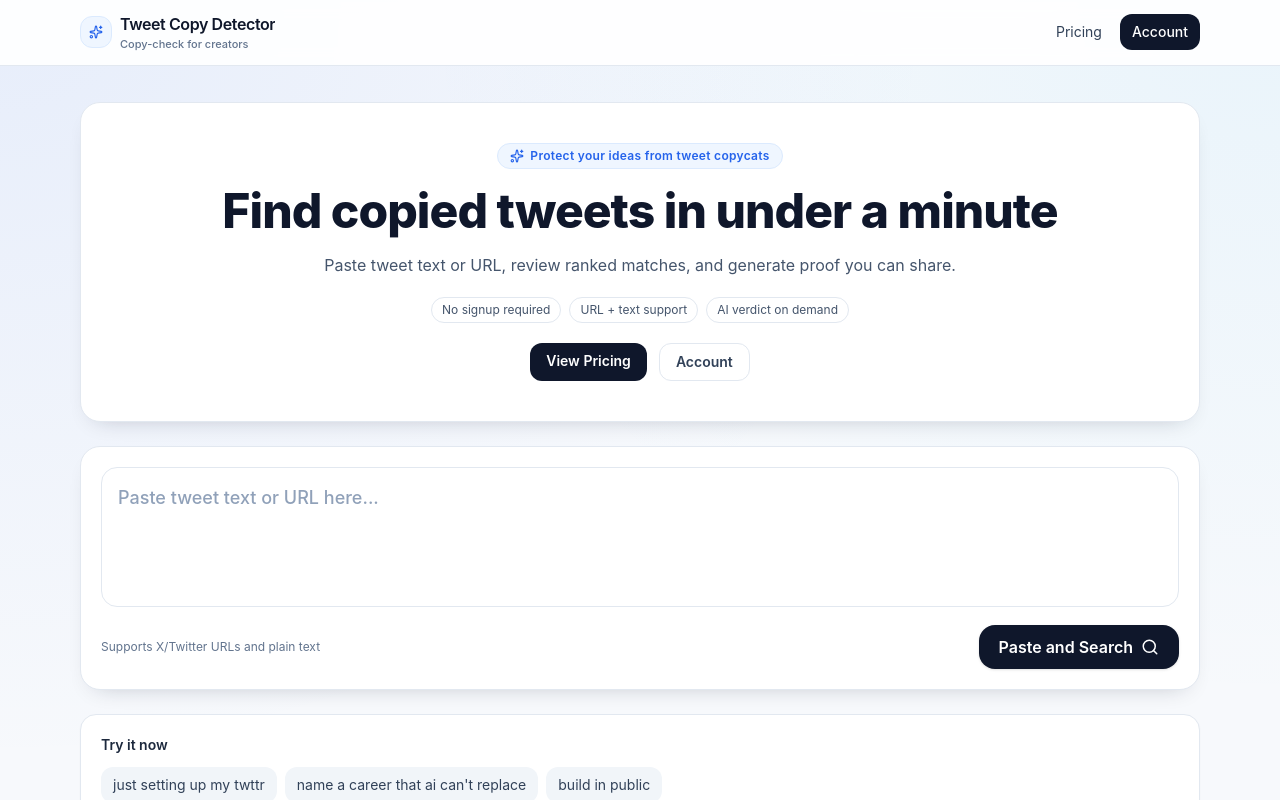
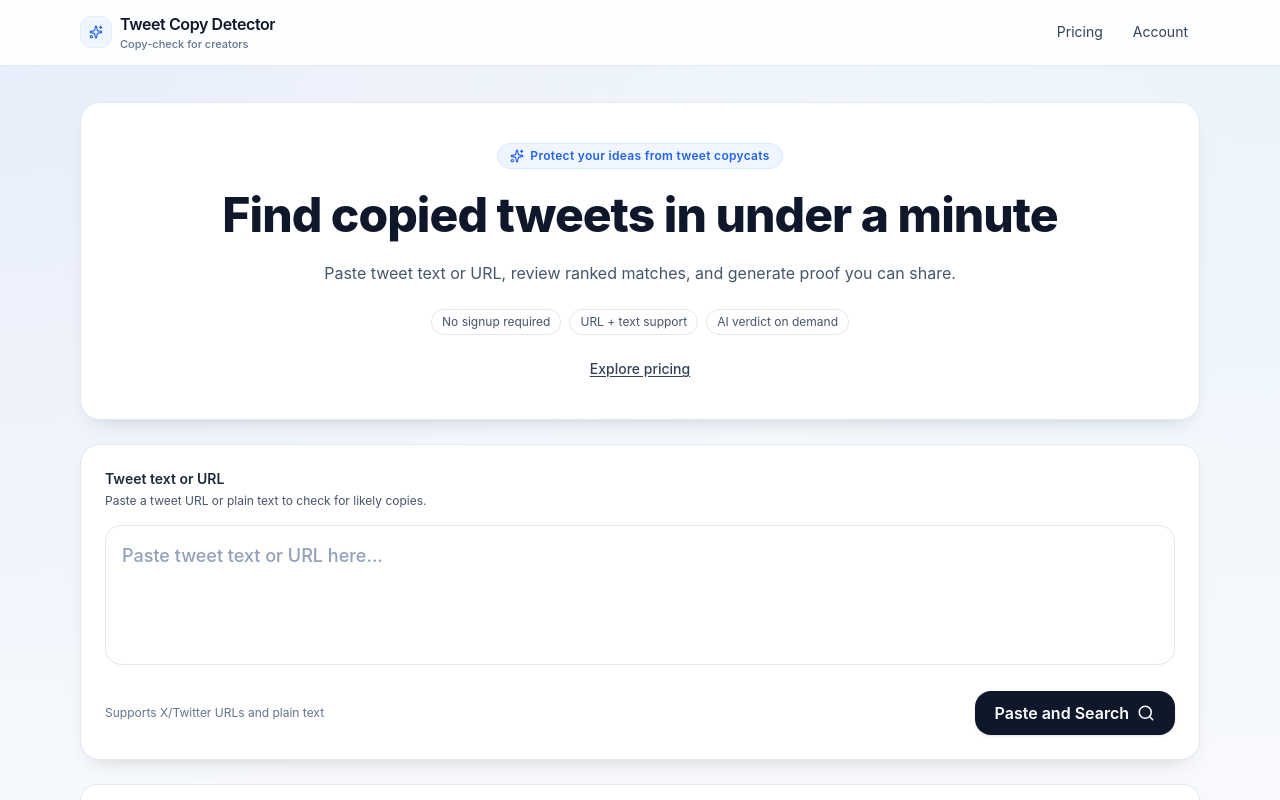
Before and after one commit to Rishet11/TraceX, a Next.js app: page / in a window 1280 px wide. Shown: the top 800 px of the page. Built offline with nearby package versions, Linux system fonts and the light colour scheme.

Commit message:
feat(ui): improve clarity hierarchy and spacing density

```diff
--- a/app/globals.css
+++ b/app/globals.css
@@ -26,6 +26,11 @@
   --radius-xl: 1rem;
   --radius-2xl: 1.25rem;
   --section-space: 2.25rem;
+  --space-2: 0.5rem;
+  --space-3: 0.75rem;
+  --space-4: 1rem;
+  --space-5: 1.25rem;
+  --space-6: 1.5rem;
   --font-sans-stack: "Inter", "Segoe UI", -apple-system, BlinkMacSystemFont, "Helvetica Neue", Arial, sans-serif;
   --font-mono-stack: "SFMono-Regular", Menlo, Monaco, Consolas, "Liberation Mono", "Courier New", monospace;
 }
--- a/app/page.js
+++ b/app/page.js
@@ -49,6 +49,7 @@ export default function Home() {
   const [similarityThreshold, setSimilarityThreshold] = useState(80);
   const [hideRetweets, setHideRetweets] = useState(false);
   const [sortBy, setSortBy] = useState('date');
+  const [showFiltersMobile, setShowFiltersMobile] = useState(false);
   const [loadingStep, setLoadingStep] = useState(0);
 
   useEffect(() => {
@@ -253,14 +254,15 @@ export default function Home() {
     setSearchStatus('idle');
     setSearchMeta(null);
     setShareWarning('');
+    setShowFiltersMobile(false);
   };
 
   return (
     <div className="min-h-screen flex flex-col">
       <AppHeader />
       <main className="flex-1 page-section">
-        <div className="app-container space-y-6">
-          <section className="surface-elevated px-6 py-8 md:p-10 text-center space-y-4">
+        <div className="app-container space-y-5 md:space-y-6">
+          <section className="surface-elevated px-5 py-7 md:p-10 text-center space-y-5">
             <div className="inline-flex items-center rounded-full bg-[var(--brand-50)] border border-[var(--brand-100)] px-3 py-1 text-xs font-semibold text-[var(--brand-600)] tracking-wide gap-1.5">
               <Sparkles size={14} />
               Protect your ideas from tweet copycats
@@ -285,15 +287,9 @@ export default function Home() {
             <div className="flex justify-center gap-3 text-sm pt-1">
               <Link
                 href="/pricing"
-                className="px-4 py-2 rounded-lg bg-slate-900 text-white font-semibold hover:bg-black transition-colors"
+                className="text-slate-700 hover:text-slate-900 underline underline-offset-2 font-medium"
               >
-                View Pricing
-              </Link>
-              <Link
-                href="/account"
-                className="px-4 py-2 rounded-lg bg-white border border-slate-200 text-slate-700 font-semibold hover:bg-slate-50 transition-colors"
-              >
-                Account
+                Explore pricing
               </Link>
             </div>
           </section>
@@ -302,7 +298,7 @@ export default function Home() {
 
           {searchStatus === 'idle' && (
             <>
-              <section className="surface-card p-4 md:p-5 space-y-3">
+              <section className="surface-card p-4 md:p-5 space-y-4">
                 <div className="text-sm font-semibold text-slate-800">Try it now</div>
                 <div className="flex flex-wrap gap-2">
                   {QUICK_EXAMPLES.map((example) => (
@@ -317,7 +313,7 @@ export default function Home() {
                 </div>
               </section>
 
-              <section className="grid grid-cols-1 md:grid-cols-3 gap-3">
+              <section className="grid grid-cols-1 md:grid-cols-3 gap-4">
                 <div className="surface-card p-4">
                   <div className="text-sm font-semibold text-slate-900 mb-1">
                     1. Paste tweet text or URL
@@ -341,7 +337,7 @@ export default function Home() {
           )}
 
           {searchStatus !== 'idle' && (
-            <section className="space-y-6">
+            <section className="space-y-5 md:space-y-6">
               {(searchStatus === 'success' || searchStatus === 'error') && query && (
                 <div className="surface-card px-4 py-3 text-sm flex flex-col md:flex-row md:items-center md:justify-between gap-2">
                   <div className="text-gray-700">
@@ -395,7 +391,7 @@ export default function Home() {
 
               {searchStatus === 'success' && results.length > 0 && (
                 <>
-                  <div className="surface-card p-4 space-y-4 sticky top-20 z-10">
+                  <div className="surface-card p-3.5 md:p-4 space-y-3 md:space-y-4 sticky top-20 z-10">
                     <div className="flex flex-col md:flex-row md:items-center md:justify-between gap-3">
                       <div className="flex items-center gap-2 text-sm">
                         <span className="inline-flex items-center px-2.5 py-1 rounded-full bg-slate-100 text-slate-700 font-semibold">
@@ -405,10 +401,20 @@ export default function Home() {
                           {totalMatches} total
                         </span>
                       </div>
-                      {sourceSummary && <div className="text-xs text-gray-500">{sourceSummary}</div>}
+                      {sourceSummary && <div className="text-xs text-slate-600">{sourceSummary}</div>}
                     </div>
-                    <div className="flex flex-col xl:flex-row xl:items-center xl:justify-between gap-4">
-                      <div className="grid grid-cols-1 sm:grid-cols-2 xl:flex gap-3 w-full xl:w-auto">
+                    <div className="flex flex-col xl:flex-row xl:items-center xl:justify-between gap-3 md:gap-4">
+                      <button
+                        type="button"
+                        onClick={() => setShowFiltersMobile((prev) => !prev)}
+                        className="inline-flex md:hidden items-center justify-center px-3 py-2 rounded-lg border border-slate-200 bg-white text-slate-700 text-sm font-medium"
+                      >
+                        {showFiltersMobile ? 'Hide filters' : 'Show filters'}
+                      </button>
+
+                      <div
+                        className={`${showFiltersMobile ? 'grid' : 'hidden'} md:grid grid-cols-1 sm:grid-cols-2 xl:flex gap-2.5 md:gap-3 w-full xl:w-auto`}
+                      >
                         <div className="flex items-center gap-2 bg-slate-50 rounded-lg border border-slate-200 px-3 py-2">
                           <Filter size={18} className="text-gray-500" />
                           <span className="text-sm font-medium text-gray-700 whitespace-nowrap">
@@ -453,10 +459,10 @@ export default function Home() {
                         </div>
                       </div>
 
-                      <div className="flex flex-col sm:flex-row gap-2 items-stretch sm:items-center">
+                      <div className="flex flex-col sm:flex-row gap-2 items-stretch sm:items-center sm:justify-end">
                         <button
                           onClick={generateShareUrl}
-                          className="flex items-center justify-center gap-2 px-4 py-2 bg-blue-100 text-blue-700 rounded-lg hover:bg-blue-200 transition-colors font-medium text-sm"
+                          className="flex items-center justify-center gap-2 px-4 py-2 bg-slate-900 text-white rounded-lg hover:bg-black transition-colors font-medium text-sm"
                         >
                           <Share2 size={16} /> Share Results
                         </button>
@@ -477,7 +483,7 @@ export default function Home() {
                     )}
                   </div>
 
-                  <div className="space-y-4">
+                  <div className="space-y-3 md:space-y-4">
                     {showDebugPanel && (
                       <div className="text-xs bg-slate-50 border border-slate-200 text-slate-600 rounded-lg p-3">
                         <div className="font-semibold text-slate-700 mb-1">Debug Diagnostics</div>
@@ -530,7 +536,7 @@ export default function Home() {
                           );
                         })}
 
-                        <div className="surface-card p-4 text-sm text-slate-700 flex flex-col md:flex-row md:items-center md:justify-between gap-3">
+                        <div className="surface-card p-4 md:p-5 text-sm text-slate-700 flex flex-col md:flex-row md:items-center md:justify-between gap-3">
                           <div>
                             Need unlimited checks and priority reliability?
                             <span className="font-semibold"> Upgrade when you are ready.</span>
@@ -549,7 +555,7 @@ export default function Home() {
               )}
 
               {searchStatus === 'success' && results.length === 0 && (
-                <div className="surface-card p-8 text-center space-y-3">
+                <div className="surface-card p-6 md:p-8 text-center space-y-3">
                   <h3 className="text-lg font-semibold text-gray-900">No copies found</h3>
                   <p className="text-gray-600 max-w-md mx-auto">
                     We could not find matching tweets for this query right now.
@@ -575,7 +581,7 @@ export default function Home() {
               )}
 
               {searchStatus === 'error' && (
-                <div className="surface-card p-8 text-center space-y-4">
+                <div className="surface-card p-6 md:p-8 text-center space-y-4">
                   <div className="text-yellow-500 mx-auto w-12 h-12 flex items-center justify-center bg-yellow-50 rounded-full text-2xl">
                     ⚠️
                   </div>
@@ -588,7 +594,7 @@ export default function Home() {
                   <div className="flex flex-col sm:flex-row items-center justify-center gap-2">
                     <button
                       onClick={() => handleSearch(query, lastSearchOptions)}
-                      className="inline-flex items-center px-5 py-2.5 bg-blue-100 text-blue-700 rounded-lg hover:bg-blue-200 transition-colors font-medium text-sm"
+                      className="inline-flex items-center px-5 py-2.5 bg-slate-900 text-white rounded-lg hover:bg-black transition-colors font-medium text-sm"
                     >
                       Retry Search
                     </button>
@@ -596,13 +602,13 @@ export default function Home() {
                       href={`https://x.com/search?q=${encodeURIComponent(`"${query}"`)}&f=live`}
                       target="_blank"
                       rel="noopener noreferrer"
-                      className="inline-flex items-center px-6 py-3 bg-black text-white rounded-lg hover:bg-gray-800 transition-colors font-medium"
+                      className="inline-flex items-center px-2 py-1 text-sm text-slate-700 hover:text-slate-900 underline underline-offset-2"
                     >
-                      Search on X
+                      Search on X instead
                     </a>
                     <button
                       onClick={resetSearch}
-                      className="inline-flex items-center px-5 py-2.5 bg-slate-100 text-slate-700 rounded-lg hover:bg-slate-200 transition-colors font-medium text-sm"
+                      className="inline-flex items-center px-2 py-1 text-sm text-slate-700 hover:text-slate-900 underline underline-offset-2"
                     >
                       Start Over
                     </button>
--- a/components/AppHeader.jsx
+++ b/components/AppHeader.jsx
@@ -28,7 +28,7 @@ export default function AppHeader() {
           </Link>
           <Link
             href="/account"
-            className="px-3 py-2 rounded-lg bg-slate-900 text-white font-medium hover:bg-black transition-colors"
+            className="px-3 py-2 rounded-lg text-slate-700 hover:bg-slate-100 transition-colors"
           >
             Account
           </Link>
--- a/components/ResultCard.jsx
+++ b/components/ResultCard.jsx
@@ -103,7 +103,7 @@ export default function ResultCard({ tweet, similarity, badges, originalText })
 
   return (
     <article className="surface-card surface-interactive p-5 md:p-6">
-      <header className="flex items-start justify-between gap-3 mb-4">
+      <header className="flex items-start justify-between gap-3 mb-5">
         <div className="flex items-center gap-3 min-w-0">
           <div className="relative shrink-0">
             <Image
@@ -137,12 +137,12 @@ export default function ResultCard({ tweet, similarity, badges, originalText })
         </div>
       </header>
 
-      <p className="text-slate-800 text-lg mb-4 whitespace-pre-wrap break-words leading-[1.55]">
+      <p className="text-slate-800 text-base md:text-lg mb-5 whitespace-pre-wrap break-words leading-[1.6]">
         {tweet?.content || ''}
       </p>
 
       {badges && badges.length > 0 && (
-        <div className="flex flex-wrap gap-2 mb-4">
+        <div className="flex flex-wrap gap-2 mb-5">
           {badges.map((badge, index) => (
             <span
               key={index}
@@ -154,7 +154,7 @@ export default function ResultCard({ tweet, similarity, badges, originalText })
         </div>
       )}
 
-      <div className="pt-4 border-t border-slate-100 space-y-3">
+      <div className="pt-4 border-t border-slate-100 space-y-3.5">
         <div className="flex flex-wrap gap-x-4 gap-y-2 text-slate-500 text-sm">
           <span className="flex items-center gap-1.5" title="Replies">
             <MessageCircle size={17} />
@@ -189,7 +189,7 @@ export default function ResultCard({ tweet, similarity, badges, originalText })
             </button>
           )}
 
-          <span className="flex items-center gap-1.5 text-slate-400 text-xs">
+          <span className="flex items-center gap-1.5 text-slate-600 text-xs">
             <Calendar size={15} /> {tweet?.relativeDate || 'Recently found'}
           </span>
           <a
@@ -204,20 +204,20 @@ export default function ResultCard({ tweet, similarity, badges, originalText })
       </div>
 
       {isAnalyzing && (
-        <div className="mt-4 p-3 bg-violet-50 rounded-xl border border-violet-100 animate-pulse flex items-center gap-3">
+        <div className="mt-5 p-3 bg-violet-50 rounded-xl border border-violet-100 animate-pulse flex items-center gap-3">
           <Sparkles className="text-violet-500" size={18} />
           <span className="text-violet-700 font-medium text-sm">Analyzing similarity with AI...</span>
         </div>
       )}
 
       {error && (
-        <div className="mt-4 p-3 bg-[var(--danger-50)] text-[var(--danger-600)] rounded-lg text-sm border border-red-100 flex items-center gap-2">
+        <div className="mt-5 p-3 bg-[var(--danger-50)] text-[var(--danger-600)] rounded-lg text-sm border border-red-100 flex items-center gap-2">
           <AlertCircle size={16} /> {error}
         </div>
       )}
 
       {analysis && (
-        <div className="mt-4 bg-violet-50 rounded-xl border border-violet-100 p-4">
+        <div className="mt-5 bg-violet-50 rounded-xl border border-violet-100 p-4">
           <div className="flex flex-wrap items-center justify-between mb-2 gap-2">
             <h4 className="font-bold text-violet-900 flex items-center gap-2">
               <Sparkles size={16} className="text-violet-600" />
--- a/components/SearchInput.jsx
+++ b/components/SearchInput.jsx
@@ -66,9 +66,18 @@ export default function SearchInput({ onSearch, isLoading }) {
   };
 
   return (
-    <section className="surface-elevated p-4 md:p-5">
-      <form onSubmit={handleSubmit} className="space-y-3">
+    <section className="surface-elevated p-4 md:p-6">
+      <form onSubmit={handleSubmit} className="space-y-4">
+        <div>
+          <label htmlFor="tweet-query" className="block text-sm font-semibold text-slate-800 mb-1">
+            Tweet text or URL
+          </label>
+          <p className="text-xs text-slate-600">
+            Paste a tweet URL or plain text to check for likely copies.
+          </p>
+        </div>
         <textarea
+          id="tweet-query"
           className="w-full p-4 bg-white outline-none text-slate-800 placeholder-slate-400 font-medium text-lg resize-none min-h-[140px] rounded-xl border border-[var(--border)] focus:border-[var(--brand-500)] focus:ring-2 focus:ring-[var(--brand-100)]"
           placeholder="Paste tweet text or URL here..."
           value={input}
@@ -76,7 +85,7 @@ export default function SearchInput({ onSearch, isLoading }) {
           disabled={isLoading || isFetchingUrl}
           aria-label="Tweet text or URL input"
         />
-        <div className="flex flex-col sm:flex-row sm:items-center sm:justify-between gap-3">
+        <div className="flex flex-col sm:flex-row sm:items-center sm:justify-between gap-3 pt-1">
           <div className="text-xs text-slate-500">
             {input.length > 0 ? `${input.length} characters` : 'Supports X/Twitter URLs and plain text'}
           </div>
```
